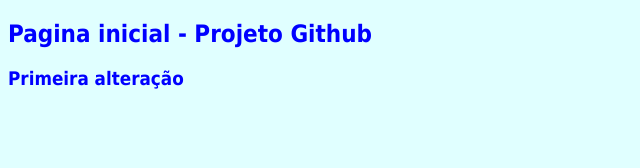
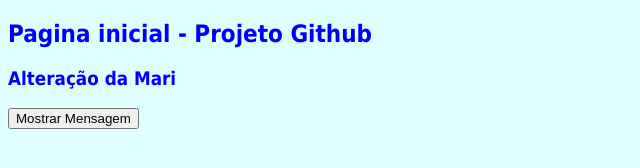
Before and after one commit to silas-requena/javaavancado-github, a plain HTML site: page index.html in a window 1280 px wide. Shown: the whole page, without its empty margins (0-640 px from the left). Drawn offline with Linux system fonts and the light colour scheme.

Commit message:
alteracao mari

```diff
--- a/index.html
+++ b/index.html
@@ -6,6 +6,8 @@
 	</head>
 	<body>
 		<h2>Pagina inicial - Projeto Github</h2>
-		<h3>Primeira alteração</h3>
+		<h3>Alteração da Mari</h3>
+		<input type="button" id="botao" value="Mostrar Mensagem"/>
+		<script src="funcoes.js"></script>
 	</body>
 </html>
```
